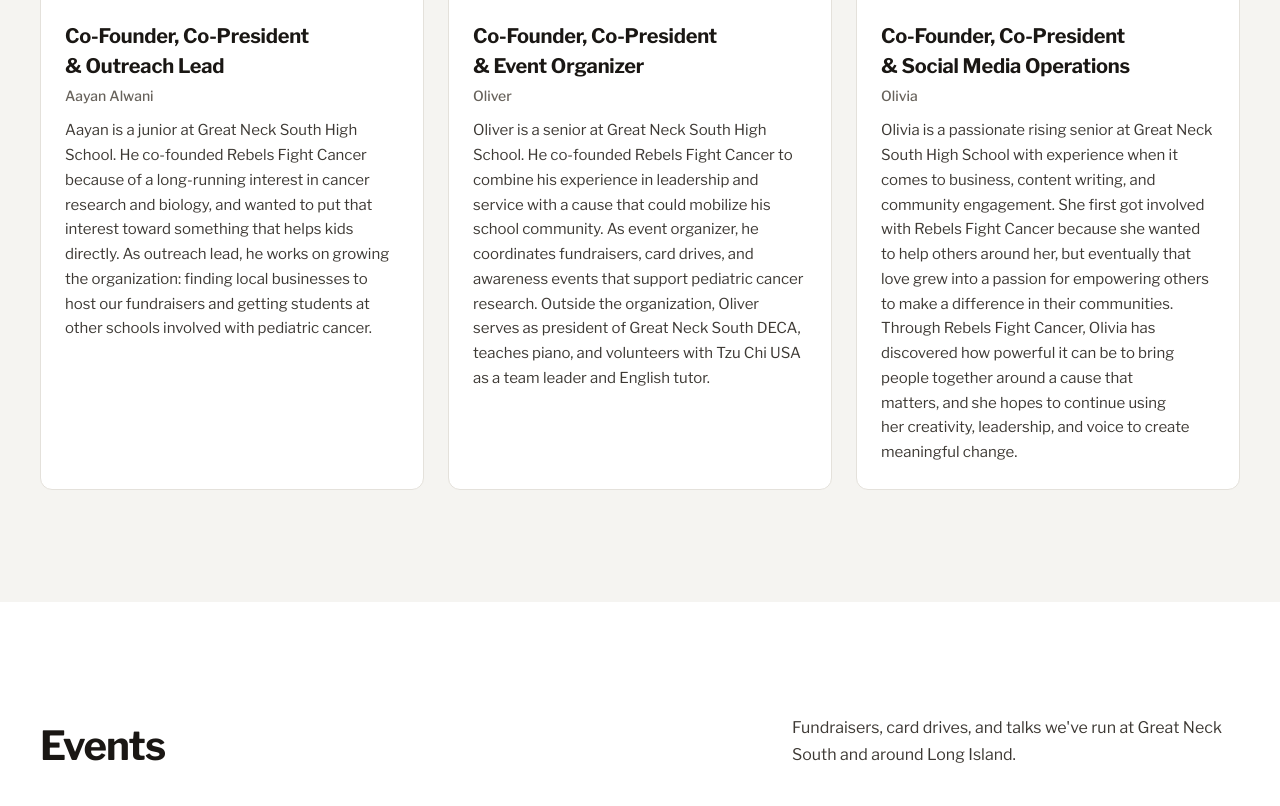
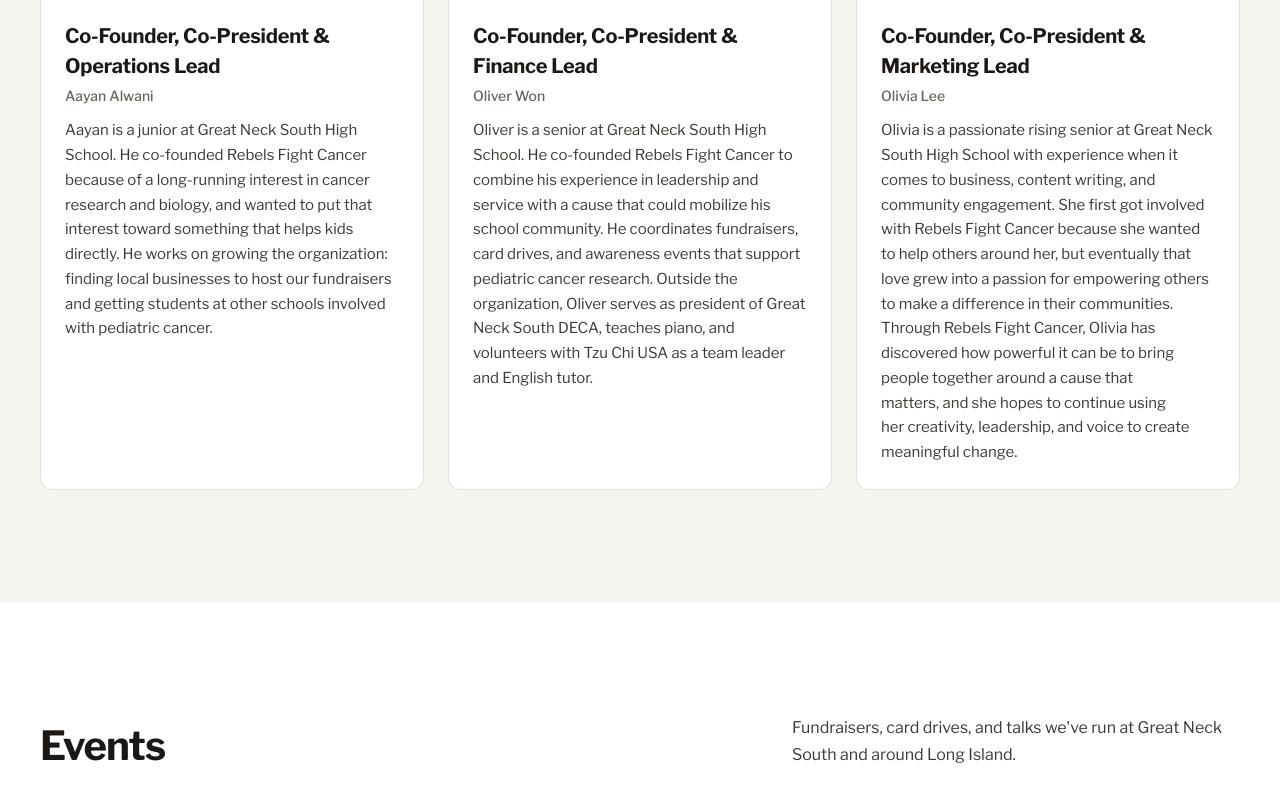
Before and after one commit to aayanAW/rebels-fight-cancer, a website: page index.html in a window 1280 px wide. Shown: the part 2075-2881 px from the top of the page. Drawn offline with nearby package versions, Linux system fonts and the light colour scheme.

Commit message:
feat: update board roles and full names
Olivia Lee is now Marketing Lead, Oliver Won is Finance Lead, and Aayan
Alwani is Operations Lead. Full names are shown on the cards and in the
photo alt text. The two bios that named an old role ("As outreach
lead," and "As event organizer,") drop only those words; every other
fact in the bios is unchanged.

"Co-Founder," and "Co-President" are kept whole in the titles: with the
shorter "Finance Lead", balanced wrapping split "Co-" / "President".

```diff
--- a/index.html
+++ b/index.html
@@ -683,13 +683,15 @@
             <article data-reveal class="card overflow-hidden">
               <img
                 src="brand_assets/board/aayan.jpeg"
-                alt="Portrait of Aayan Alwani, Co-Founder, Co-President, and Outreach Lead of Rebels Fight Cancer"
+                alt="Portrait of Aayan Alwani, Co-Founder, Co-President, and Operations Lead of Rebels Fight Cancer"
                 loading="lazy"
                 class="media block w-full aspect-[4/5] object-cover"
               />
               <div class="p-6">
                 <h3 class="text-[20px] font-bold tracking-[-0.01em]">
-                  Co-Founder, Co-President &amp; Outreach Lead
+                  <span class="whitespace-nowrap">Co-Founder,</span>
+                  <span class="whitespace-nowrap">Co-President</span> &amp;
+                  Operations Lead
                 </h3>
                 <p class="mt-1 text-[14px] font-medium text-ink-mute">
                   Aayan Alwani
@@ -698,10 +700,10 @@
                   Aayan is a junior at Great Neck South High School. He
                   co-founded Rebels Fight Cancer because of a long-running
                   interest in cancer research and biology, and wanted to put
-                  that interest toward something that helps kids directly. As
-                  outreach lead, he works on growing the organization: finding
-                  local businesses to host our fundraisers and getting students
-                  at other schools involved with pediatric cancer.
+                  that interest toward something that helps kids directly. He
+                  works on growing the organization: finding local businesses to
+                  host our fundraisers and getting students at other schools
+                  involved with pediatric cancer.
                 </p>
               </div>
             </article>
@@ -709,7 +711,7 @@
             <article data-reveal class="card overflow-hidden">
               <img
                 src="brand_assets/board/oliver.jpg"
-                alt="Portrait of Oliver, Co-Founder, Co-President, and Event Organizer of Rebels Fight Cancer"
+                alt="Portrait of Oliver Won, Co-Founder, Co-President, and Finance Lead of Rebels Fight Cancer"
                 width="800"
                 height="800"
                 loading="lazy"
@@ -717,19 +719,22 @@
               />
               <div class="p-6">
                 <h3 class="text-[20px] font-bold tracking-[-0.01em]">
-                  Co-Founder, Co-President &amp; Event Organizer
+                  <span class="whitespace-nowrap">Co-Founder,</span>
+                  <span class="whitespace-nowrap">Co-President</span> &amp;
+                  Finance Lead
                 </h3>
-                <p class="mt-1 text-[14px] font-medium text-ink-mute">Oliver</p>
+                <p class="mt-1 text-[14px] font-medium text-ink-mute">
+                  Oliver Won
+                </p>
                 <p class="mt-3 text-[15px] leading-[1.65] text-ink-soft">
                   Oliver is a senior at Great Neck South High School. He
                   co-founded Rebels Fight Cancer to combine his experience in
                   leadership and service with a cause that could mobilize his
-                  school community. As event organizer, he coordinates
-                  fundraisers, card drives, and awareness events that support
-                  pediatric cancer research. Outside the organization, Oliver
-                  serves as president of Great Neck South DECA, teaches piano,
-                  and volunteers with Tzu Chi USA as a team leader and English
-                  tutor.
+                  school community. He coordinates fundraisers, card drives, and
+                  awareness events that support pediatric cancer research.
+                  Outside the organization, Oliver serves as president of Great
+                  Neck South DECA, teaches piano, and volunteers with Tzu Chi
+                  USA as a team leader and English tutor.
                 </p>
               </div>
             </article>
@@ -737,7 +742,7 @@
             <article data-reveal class="card overflow-hidden">
               <img
                 src="brand_assets/board/olivia.jpg"
-                alt="Portrait of Olivia, Co-Founder, Co-President, and Social Media Operations lead of Rebels Fight Cancer"
+                alt="Portrait of Olivia Lee, Co-Founder, Co-President, and Marketing Lead of Rebels Fight Cancer"
                 width="840"
                 height="1493"
                 loading="lazy"
@@ -745,9 +750,13 @@
               />
               <div class="p-6">
                 <h3 class="text-[20px] font-bold tracking-[-0.01em]">
-                  Co-Founder, Co-President &amp; Social Media Operations
+                  <span class="whitespace-nowrap">Co-Founder,</span>
+                  <span class="whitespace-nowrap">Co-President</span> &amp;
+                  Marketing Lead
                 </h3>
-                <p class="mt-1 text-[14px] font-medium text-ink-mute">Olivia</p>
+                <p class="mt-1 text-[14px] font-medium text-ink-mute">
+                  Olivia Lee
+                </p>
                 <p class="mt-3 text-[15px] leading-[1.65] text-ink-soft">
                   Olivia is a passionate rising senior at Great Neck South High
                   School with experience when it comes to business, content
```
